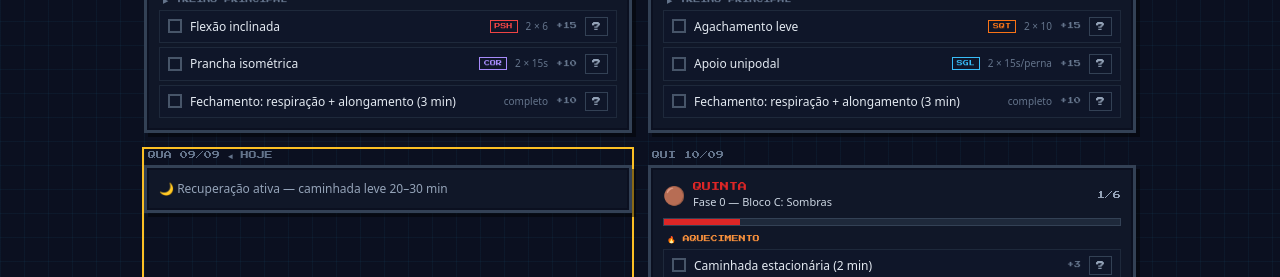
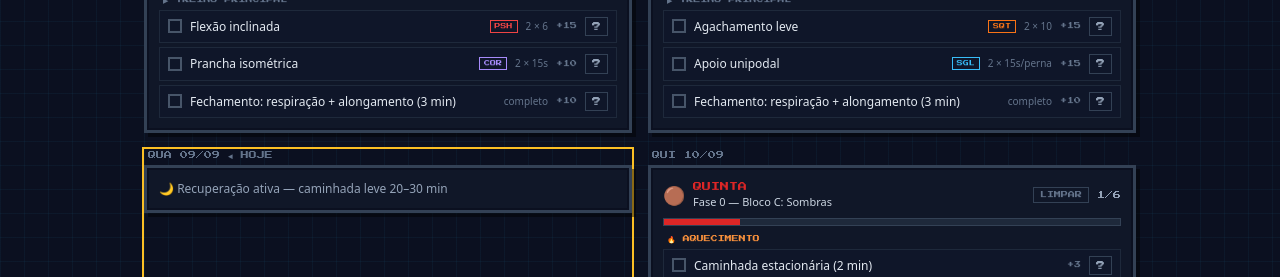
Before and after one commit to damndroid888/pixel-fighter, a React (Vite) app: page / in a window 1280 px wide. Both pictures are taken after a click on the button 876 px from the left and 1507 px from the top of the page. Shown: the part 1107-1384 px from the top of the page. Built offline with nearby package versions, Linux system fonts and the light colour scheme.

Commit message:
Botao LIMPAR por dia: limpa as marcacoes de uma atividade em uma data (com confirmacao)

```diff
--- a/src/App.tsx
+++ b/src/App.tsx
@@ -234,6 +234,7 @@ export default function App() {
               dateISO={todayISO}
               checks={game.dayChecks(todayISO)}
               onToggle={game.toggle}
+              onClear={game.clearDay}
               mode={energyMode}
             />
           ) : (
@@ -247,6 +248,7 @@ export default function App() {
               dateISO={todayISO}
               checks={game.dayChecks(todayISO)}
               onToggle={game.toggle}
+              onClear={game.clearDay}
               compact
             />
           </div>
@@ -282,6 +284,7 @@ export default function App() {
                       dateISO={iso(d)}
                       checks={game.dayChecks(iso(d))}
                       onToggle={game.toggle}
+                      onClear={game.clearDay}
                     />
                   ) : (
                     <div className="pixel-panel p-3 text-[12px] text-slate-400">
--- a/src/components/DayCard.tsx
+++ b/src/components/DayCard.tsx
@@ -14,6 +14,7 @@ interface Props {
   dateISO: string;
   checks: Record<string, boolean>;
   onToggle: (dateISO: string, activity: Activity, ex: Exercise) => void;
+  onClear?: (dateISO: string, activity: Activity) => void;
   compact?: boolean;
   mode?: EnergyMode; // semáforo de energia do dia
 }
@@ -24,7 +25,7 @@ const MODE_META: Record<EnergyMode, { label: string; color: string; bg: string }
   green: { label: "VERSÃO COMPLETA", color: "#4ade80", bg: "#052e16" },
 };
 
-export function DayCard({ activity, dateISO, checks, onToggle, compact, mode }: Props) {
+export function DayCard({ activity, dateISO, checks, onToggle, onClear, compact, mode }: Props) {
   const [guideEx, setGuideEx] = useState<Exercise | null>(null);
   const warmupEx = activity.warmup ?? [];
   const allEx = warmupEx.length > 0 ? [...warmupEx, ...activity.exercises] : activity.exercises;
@@ -121,8 +122,27 @@ export function DayCard({ activity, dateISO, checks, onToggle, compact, mode }:
             )}
           </div>
         </div>
-        <div className="font-pixel text-[8px] text-slate-400 whitespace-nowrap">
-          {doneCount}/{allEx.length}
+        <div className="flex items-center gap-2">
+          {doneCount > 0 && onClear && (
+            <button
+              onClick={() => {
+                if (
+                  window.confirm(
+                    `Limpar ${doneCount} exercício(s) marcado(s) neste dia? O XP desse dia será removido.`
+                  )
+                )
+                  onClear(dateISO, activity);
+              }}
+              aria-label={`Limpar marcações de ${activity.dayLabel}`}
+              className="font-pixel text-[7px] text-slate-500 hover:text-red-400 border border-slate-700 hover:border-red-500 px-1.5 py-0.5 transition-colors"
+              title="Limpar marcações deste dia"
+            >
+              LIMPAR
+            </button>
+          )}
+          <div className="font-pixel text-[8px] text-slate-400 whitespace-nowrap">
+            {doneCount}/{allEx.length}
+          </div>
         </div>
       </div>
 
--- a/src/hooks/useGameState.ts
+++ b/src/hooks/useGameState.ts
@@ -113,6 +113,25 @@ export function useGameState() {
 
   const reset = useCallback(() => {
     setState({ checks: {}, startDate: todayISO() });
+  }, []);
+
+  // limpa todas as marcações de UMA atividade em UMA data
+  const clearDay = useCallback((dateISO: string, activity: Activity) => {
+    setState((s) => {
+      const day = { ...(s.checks[dateISO] ?? {}) };
+      let changed = false;
+      for (const key of Object.keys(day)) {
+        if (key.startsWith(activity.id + ":")) {
+          delete day[key];
+          changed = true;
+        }
+      }
+      if (!changed) return s;
+      const checks = { ...s.checks };
+      if (Object.keys(day).length === 0) delete checks[dateISO];
+      else checks[dateISO] = day;
+      return { ...s, checks };
+    });
   }, []);
 
   // ---- derivados ----
@@ -391,6 +410,7 @@ export function useGameState() {
     state,
     toggle,
     reset,
+    clearDay,
     totalXp,
     level,
     streak,
```
